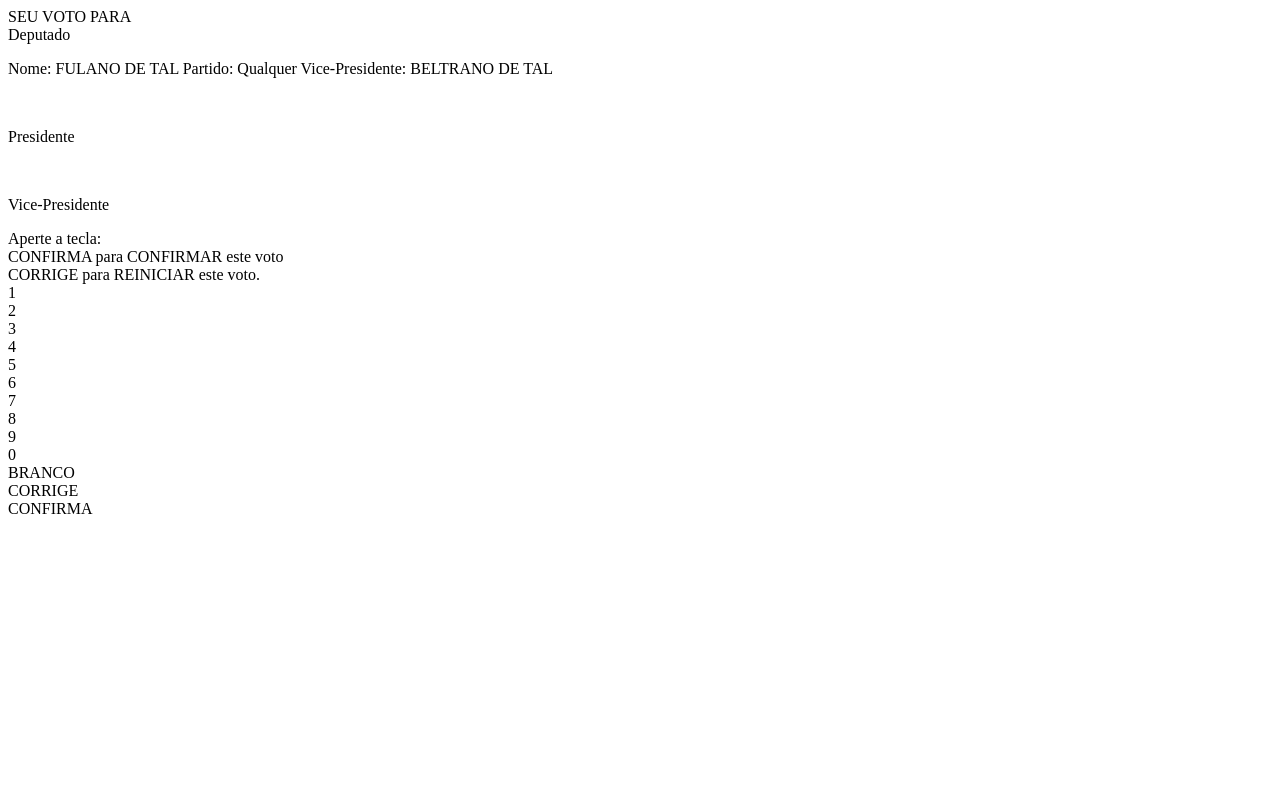
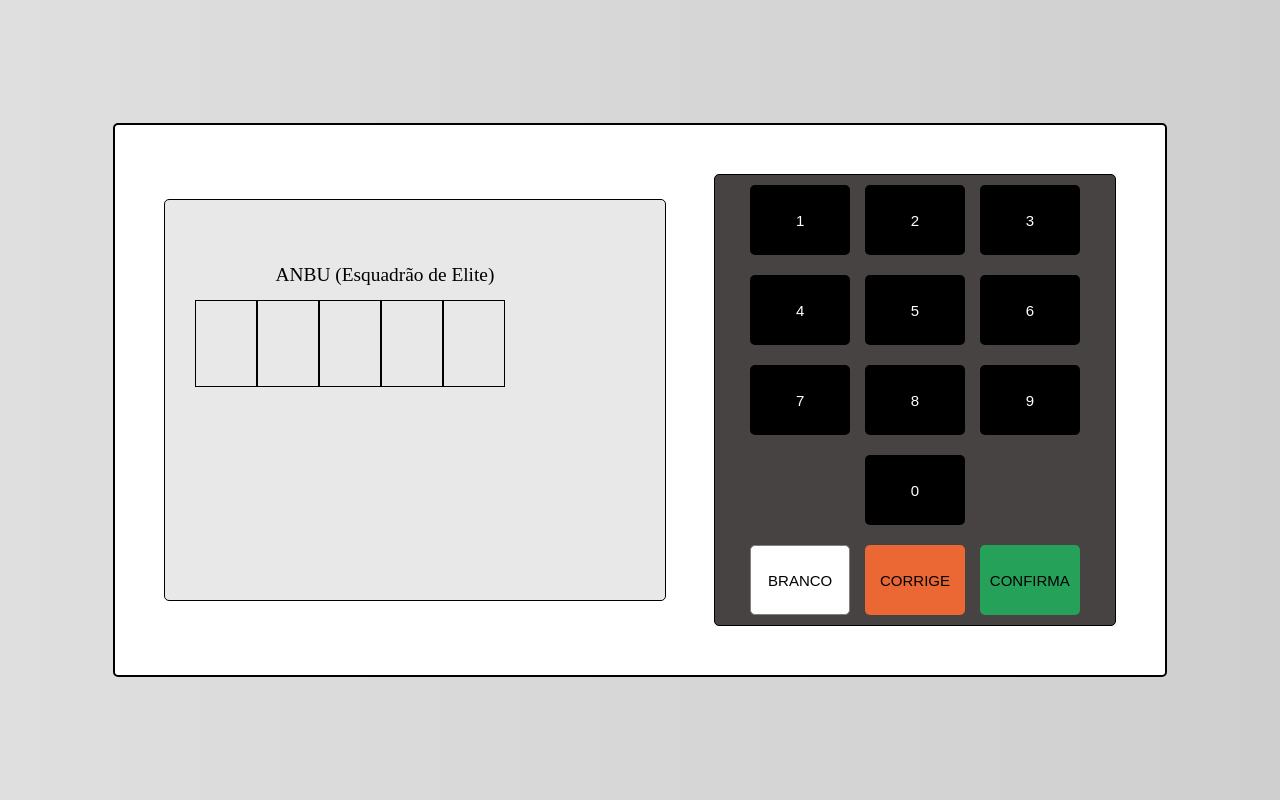
Before and after one commit to gustavoestevesr/Urna-Eletronica-Naruto, a plain HTML site: page index.html in a window 1280 px wide. Drawn offline with Linux system fonts and the light colour scheme.

Commit message:
Style, Javascript, Images and Sound Updated

```diff
--- /dev/null
+++ b/css/style.css
@@ -0,0 +1,209 @@
+:root {
+    --fundo: rgb(172, 165, 165);
+    --urna: hsl(0, 10%, 100%);
+    --tela: #E8E8E8;
+    --borda: hsl(0, 0%, 33%);
+    --teclado: hsl(0, 3%, 27%);
+    --fundo-teclado: hsl(0, 4%, 10%);
+    --branco: hsl(0, 0%, 100%);
+    --preto: hsl(0, 0%, 0%);
+    --sombra-btn: hsl(30, 10%, 20%);
+    --btn-corrige: hsl(17, 82%, 56%);
+    --btn-confirma: hsl(145, 62%, 39%);
+}
+
+* {
+    padding: 0;
+    margin: 0;
+    vertical-align: baseline;
+    list-style: none;
+    border: 0;
+    font-size: 1.1rem;
+}
+
+body {
+    display: flex;
+    justify-content: center;
+    align-items: center;
+    height: 100vh;
+    background: linear-gradient(to right, #dfdfdf, #cfcfcf);
+
+}
+
+.urna {
+    width: 1000px;
+    height: 500px;
+    border-radius: 5px;
+    border: 2px solid black;
+    background-color: white;
+    padding: 25px;
+
+    display: flex;
+    justify-content: space-around;
+    align-items: center;
+    flex-direction: row;
+}
+
+.tela {
+    width: 500px;
+    height: 400px;
+    border-radius: 5px;
+    border: 1px solid black;
+    background-color: var(--tela)
+}
+
+.teclado {
+    width: 400px;
+    height: 450px;
+    border-radius: 5px;
+    border: 1px solid black;
+
+    display: flex;
+    justify-content: space-around;
+    align-items: center;
+    flex-direction: column;
+
+    background-color: var(--teclado)
+}
+
+.teclado-botao {
+    width: 100px;
+    height: 70px;
+    margin: 5px;
+    background-color: black;
+    color: white;
+    border-radius: 5px;
+    font-size: 15px;
+    cursor: pointer;
+}
+
+.teclado-botao:focus {
+    background-color: rgba(0, 0, 0, 0.50);
+}
+
+#branco {
+    background-color: var(--branco);
+    color: var(--texto);
+    border: 1px solid gray;
+}
+
+#corrige {
+    background-color: var(--btn-corrige);
+    color: var(--preto);
+    font-size: 15px;
+
+}
+
+#confirma {
+    background-color: var(--btn-confirma);
+    color: var(--preto);
+}
+
+.tela-interna {
+    flex: 1;
+    display: flex;
+}
+
+.tela-interna-esquerda {
+    flex: 1;
+    display: flex;
+    flex-direction: column;
+    padding-left: 30px;
+}
+
+.tela-interna-superior {
+    height: 50px;
+    display: flex;
+    align-items: center;
+}
+
+.cargo {
+    height: 50px;
+    display: flex;
+    align-items: center;
+    justify-content: center;
+}
+
+.numero {
+    display: inline-block;
+    width: 60px;
+    height: 70px;
+    border: 1px solid #000;
+    text-align: center;
+    line-height: 40px;
+    font-size: 25px;
+    padding-top: 15px;
+}
+
+.pisca {
+    animation-name: blink;
+    animation-duration: 1s;
+    animation-iteration-count: infinite;
+}
+
+
+.d-1-image {
+    border: 1px solid #000;
+    background-color: #FFF;
+    text-align: center;
+}
+
+.d-1-image img {
+    width: 80%;
+}
+
+.d-1-image.small {
+    width: 80%;
+}
+
+.descricao-candidato {
+    flex: 1;
+    line-height: 30px;
+}
+
+.lateral-right {
+    width: 90px;
+    display: flex;
+    flex-direction: column;
+    align-items: flex-end;
+    justify-content: center;
+}
+
+.aviso {
+    height: 75px;
+    font-size: 14px;
+    border-top: 2px solid #000;
+    padding-left: 10px;
+    padding-top: 10px;
+}
+
+.aviso--grande {
+    font-size: 40px;
+    font-weight: bold;
+    padding-top: 15px;
+    text-align: center;
+}
+
+.aviso--gigante {
+    font-size: 150px;
+    font-weight: bold;
+    flex: 1;
+    display: flex;
+    justify-content: center;
+    align-items: center;
+}
+
+@keyframes blink {
+    0% {
+        opacity: 1;
+    }
+    25% {
+        opacity: 0.5;
+    }
+    50% {
+        opacity: 1;
+    }
+    75% {
+        opacity: 0.5;
+    }
+}
--- a/index.html
+++ b/index.html
@@ -1,82 +1,84 @@
 <!DOCTYPE html>
-<html lang="pt-BR">
-
+<html lang="pt-br">
 <head>
     <meta charset="UTF-8">
     <meta http-equiv="X-UA-Compatible" content="IE=edge">
     <meta name="viewport" content="width=device-width, initial-scale=1.0">
-    <title>Urna Eletônica</title>
-    <!-- <link rel="shortcut icon" href="favicon.ico" type="image/x-icon"> -->
-    <link rel="stylesheet" href="./src/css/style.css" />
+    <!-- TITLE PAGE -->
+    <title>Urna Eletrônica</title>
+    <!-- FAVICON PAGE
+    <link rel="shortcut icon" href="favicon.ico" type="image/x-icon"> -->
+    <!-- EXTERNAL CSS -->
+    <link rel="stylesheet" href="css/style.css">
 </head>
-
 <body>
     <div class="urna">
         <div class="tela">
             <div class="tela-interna">
                 <div class="tela-interna-esquerda">
                     <div class="tela-interna-superior">
-                        <span>SEU VOTO PARA</span>
+                        <span>VOTO PARA</span>
                     </div>
                     <div class="cargo">
-                        <span>Deputado</span>
+                        <span>ANBU (Esquadrão de Elite)</span>
                     </div>
                     <div class="caixa-numeros">
                         <div class="numero pisca"></div>
                         <div class="numero"></div>
                     </div>
                     <div class="descricao-candidato">
-                        <p>Nome: FULANO DE TAL
-                            Partido: Qualquer
-                            Vice-Presidente: BELTRANO DE TAL
+                        <p>Nome: ...
+                            Partido: ...
+                            Hokage: ...
                         </p>
                     </div>
                 </div>
                 <div class="lateral-right">
                     <div class="lateral-image">
                         <img src="" alt="" />
-                        <p>Presidente</p>
+                        <p>Hokage</p>
                     </div>
                     <div class="lateral-image small">
                         <img src="" alt="" />
-                        <p>Vice-Presidente</p>
+                        <p>Vice-Hokage</p>
                     </div>
                 </div>
             </div>
             <div class="aviso">
-                Aperte a tecla:<br />
-                CONFIRMA para CONFIRMAR este voto<br />
-                CORRIGE para REINICIAR este voto.
+                Atenção:<br />
+                <bold>CONFIRMA</bold> para <bold>CONFIRMAR este voto</bold><br />
+                <bold>CORRIGE</bold> para <bold>REINICIAR este voto</bold>.
             </div>
         </div>
         <div class="teclado">
-            <div class="teclado--linha">
-                <div class="teclado--botao" onclick="clicou('1')">1</div>
-                <div class="teclado--botao" onclick="clicou('2')">2</div>
-                <div class="teclado--botao" onclick="clicou('3')">3</div>
+            <div class="row">
+                <button class="teclado-botao" onclick="pressionar('1')">1</button>
+                <button class="teclado-botao" onclick="pressionar('2')">2</button>
+                <button class="teclado-botao" onclick="pressionar('3')">3</button>
             </div>
-            <div class="teclado--linha">
-                <div class="teclado--botao" onclick="clicou('4')">4</div>
-                <div class="teclado--botao" onclick="clicou('5')">5</div>
-                <div class="teclado--botao" onclick="clicou('6')">6</div>
+            <div class="row">
+                <button class="teclado-botao" onclick="pressionar('4')">4</button>
+                <button class="teclado-botao" onclick="pressionar('5')">5</button>
+                <button class="teclado-botao" onclick="pressionar('6')">6</button>
             </div>
-            <div class="teclado--linha">
-                <div class="teclado--botao" onclick="clicou('7')">7</div>
-                <div class="teclado--botao" onclick="clicou('8')">8</div>
-                <div class="teclado--botao" onclick="clicou('9')">9</div>
+            <div class="row">
+                <button class="teclado-botao" onclick="pressionar('7')">7</button>
+                <button class="teclado-botao" onclick="pressionar('8')">8</button>
+                <button class="teclado-botao" onclick="pressionar('9')">9</button>
             </div>
-            <div class="teclado--linha">
-                <div class="teclado--botao" onclick="clicou('0')">0</div>
+            <div class="row">
+                <button class="teclado-botao" onclick="pressionar('0')">0</button>
             </div>
-            <div class="teclado--linha">
-                <div class="teclado--botao botao--branco" onclick="branco()">BRANCO</div>
-                <div class="teclado--botao botao--corrige" onclick="corrige()">CORRIGE</div>
-                <div class="teclado--botao botao--confirma" onclick="confirma()">CONFIRMA</div>
+            <div class="row">
+                <button class="teclado-botao" id="branco" onclick="branco()">BRANCO</button>
+                <button class="teclado-botao" id="corrige" onclick="corrige()">CORRIGE</button>
+                <button class="teclado-botao" id="confirma" onclick="confirma()">CONFIRMA</button>
             </div>
         </div>
+    </div>
 
-        <script src="./src/js/etapas.js"></script>
-        <script src="./src/js/script.js"></script>
+    <!-- EXTERNAL JS -->
+    <script src="./javascript/script.js"></script>
+
 </body>
-
 </html>
--- /dev/null
+++ b/javascript/script.js
@@ -0,0 +1,194 @@
+const seuVotoPara = document.querySelector('.tela-interna-superior span');
+const cargo = document.querySelector('.cargo span');
+const descricao = document.querySelector('.descricao-candidato');
+const aviso = document.querySelector('.aviso');
+const lateral = document.querySelector('.lateral-right');
+const numeros = document.querySelector('.caixa-numeros');
+
+let etapaAtual = 0;
+let numero = '';
+let votoBranco = false;
+let votos = [];
+let audio = new Audio();
+audio.src = ('som/som.mp3')
+
+etapas = [
+    {
+        titulo: 'ANBU (Esquadrão de Elite)',
+        numeros: 5,
+        candidatos: [
+            {
+                numero: '22222',
+                nome: 'Rock Lee',
+                partido: 'Folha',
+                fotos: [
+                    { url: '../images/rock lee.png', legenda: 'Ninja' }
+                ]
+            },
+            {
+                numero: '33333',
+                nome: 'Hinata Hyuga',
+                partido: 'Folha',
+                fotos: [
+                    { url: '../images/hinata.png', legenda: 'Ninja' }
+                ]
+            },
+        ]
+    },
+    {
+        titulo: 'Hokage',
+        numeros: 2,
+        candidatos: [
+            {
+                numero: '22',
+                nome: 'Naruto',
+                partido: 'Folha',
+
+                vice: 'Kakashi Hatake',
+                fotos: [
+                    { url: '../images/naruto.png', legenda: 'Hokage' },
+                    { url: '../images/kakashi.png', legenda: 'Vice-Hokage', small: true }
+                ]
+            },
+            {
+                numero: '33',
+                nome: 'Sasuke Uchiha',
+                partido: 'Folha',
+                vice: 'Kakashi Hatake',
+                fotos: [
+                    { url: '../images/sasuke.png', legenda: 'Hokage' },
+                    { url: '../images/kakashi.png', legenda: 'Vice-Hokage', small: true }
+                ]
+            },
+            {
+                numero: '44',
+                nome: 'Sakura Haruno',
+                partido: 'Folha',
+                vice: 'Hinata Hyuga',
+                fotos: [
+                    { url: '../images/sakura.png', legenda: 'Hokage' },
+                    { url: '../images/hinata.png', legenda: 'Vice-Hokage', small: true }
+                ]
+            },
+        ]
+    }
+]
+
+function comecarEtapa() {
+    const etapa = etapas[etapaAtual];
+
+    let numeroHtml = '';
+    numero = '';
+    votoBranco = false;
+
+    for (let i = 0; i < etapa.numeros; i++) {
+        if (i === 0) {
+            numeroHtml += '<div class="numero pisca"></div>';
+        } else {
+            numeroHtml += '<div class="numero"></div>';
+        }
+    }
+
+    seuVotoPara.style.display = 'none';
+    cargo.innerHTML = etapa.titulo;
+    descricao.innerHTML = '';
+    aviso.style.display = 'none';
+    lateral.innerHTML = '';
+    numeros.innerHTML = numeroHtml;
+}
+function atualizaInterface() {
+    const etapa = etapas[etapaAtual];
+    let candidato = etapa.candidatos.filter((item) => {
+        if (item.numero === numero) {
+            return true;
+        } else {
+            return false;
+        }
+    });
+
+    if (candidato.length > 0) {
+        candidato = candidato[0];
+        seuVotoPara.style.display = 'block';
+        aviso.style.display = 'block';
+        descricao.innerHTML = `Nome: ${candidato.nome}<br/>Partido: ${candidato.partido}`;
+
+        let fotosHtml = '';
+        for (let i in candidato.fotos) {
+            if (candidato.fotos[i].small) {
+                fotosHtml += `<div class="d-1-image"><img src="images/${candidato.fotos[i].url}" alt="" />${candidato.fotos[i].legenda}</div>`;
+            } else {
+                fotosHtml += `<div class="d-1-image"><img src="images/${candidato.fotos[i].url}" alt="" />${candidato.fotos[i].legenda}</div>`;
+            }
+        }
+
+        lateral.innerHTML = fotosHtml;
+    } else {
+        seuVotoPara.style.display = 'block';
+        aviso.style.display = 'block';
+        descricao.innerHTML = '<div class="aviso--grande pisca">VOTO NULO</div>';
+    }
+}
+
+function pressionar(n) {
+    const elNumero = document.querySelector('.numero.pisca');
+    if (elNumero !== null) {
+        elNumero.innerHTML = n;
+        numero = `${numero}${n}`;
+
+        elNumero.classList.remove('pisca');
+        if (elNumero.nextElementSibling !== null) {
+            elNumero.nextElementSibling.classList.add('pisca');
+        } else {
+            atualizaInterface();
+        }
+    }
+}
+
+function branco() {
+    if (numero === '') {
+        votoBranco = true;
+        seuVotoPara.style.display = 'block';
+        aviso.style.display = 'block';
+        numeros.innerHTML = '';
+        descricao.innerHTML = '<div class="aviso--grande pisca">VOTO EM BRANCO</div>';
+    } else {
+        alert('Para votar em BRANCO, não pode ter digitado nenhum número !!!')
+    }
+}
+
+function corrige() {
+    comecarEtapa();
+}
+
+function confirma() {
+    let etapa = etapas[etapaAtual];
+
+    let votoConfirmado = false;
+
+    if (votoBranco) {
+        votoConfirmado = true;
+        votos.push({
+            etapa: etapas[etapaAtual].titulo,
+            voto: 'branco'
+        });
+    } else if (numero.length === etapa.numeros) {
+        votoConfirmado = true;
+        votos.push({
+            etapa: etapas[etapaAtual].titulo,
+            voto: numero
+        });
+    }
+
+    if (votoConfirmado) {
+        etapaAtual++;
+        if (etapas[etapaAtual] !== undefined) {
+            comecarEtapa();
+        } else {
+            audio.play()
+            document.querySelector('.tela').innerHTML = '<div class="aviso--gigante pisca">FIM</div>'
+            console.log(votos);
+        }
+    }
+}
+
+comecarEtapa();
```
Also changed, not shown: javascript/nodeJS.js (added, +18 -0 lines), images/garra.png (added), images/hinata.png (added), images/kakashi.png (added), images/naruto.png (added), images/rock lee.png (added), images/sakura.png (added), images/sasuke.png (added), 1 other file.
